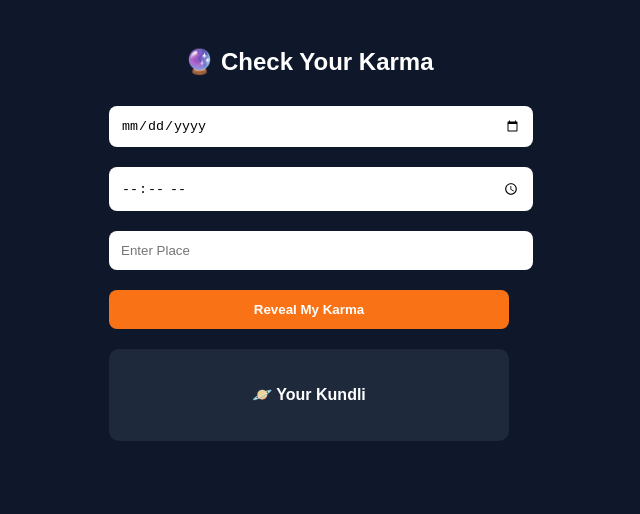
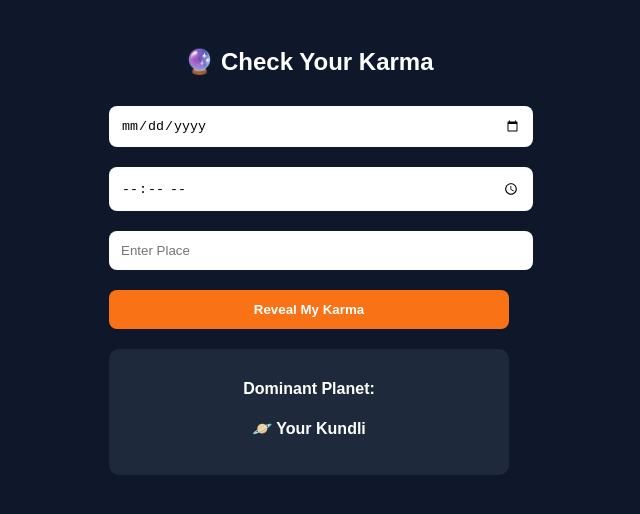
Before and after one commit to ramkishorsharma-afk/jyotish360, a website: page public/index.html in a window 1280 px wide. Shown: the whole page, without its empty margins (331-971 px from the left). Drawn offline with Linux system fonts and the light colour scheme.

Commit message:
Update index.html

```diff
--- a/public/index.html
+++ b/public/index.html
@@ -60,6 +60,7 @@ button {
     <p>📊 Analyzing planets...</p>
 </div>
 <div class="card">
+    <p><b>Dominant Planet:</b> <span id="dominant"></span></p>
     <h4>🪐 Your Kundli</h4>
     <div id="kundli"></div>
 </div>
```
